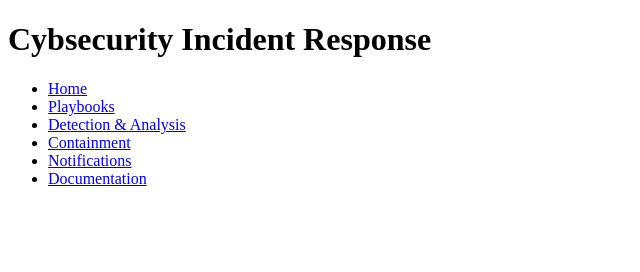
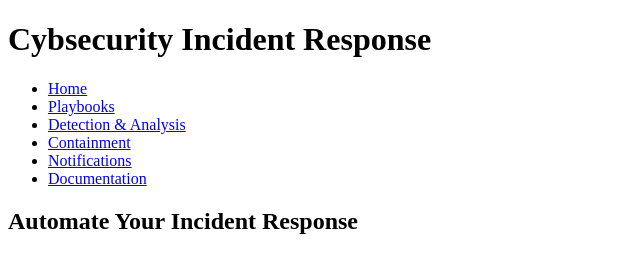
Before and after one commit to NARodman/Incident-Response-Automation, a plain HTML site: page index.html in a window 1280 px wide. Shown: the whole page, without its empty margins (0-640 px from the left). Drawn offline with Linux system fonts and the light colour scheme.

Commit message:
Update index.html

```diff
--- a/index.html
+++ b/index.html
@@ -24,4 +24,11 @@
             </nav>
         </div>
     </header>
+
+    <section class="hero">
+        <div class="container">
+            <h2>Automate Your Incident Response</h2>
+            <p></p>
+        </div>
+    </section>
 </body>
```
